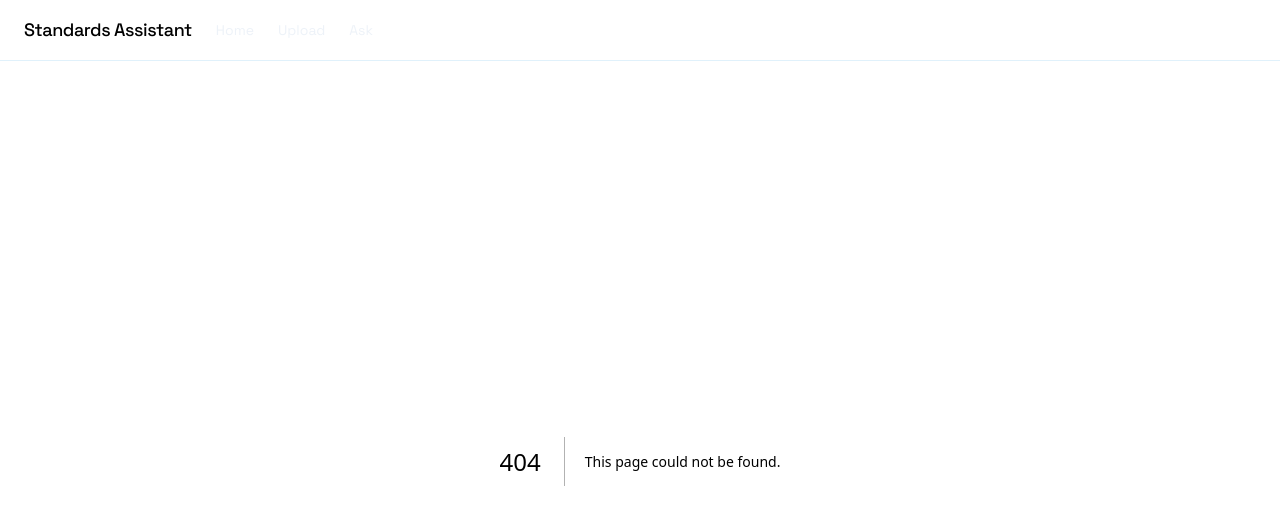
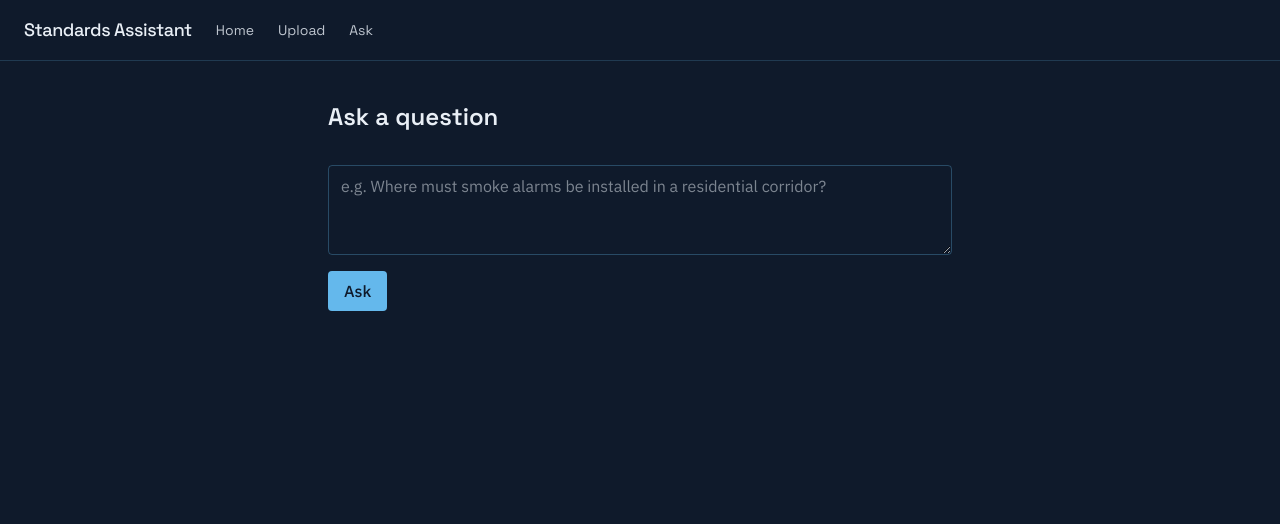
Before and after one commit to jonahh29/standards-assistant, a Next.js app: page /ask in a window 1280 px wide. Before the commit this address had no page. Shown: the top 524 px of the page. Built offline with nearby package versions, Linux system fonts and the light colour scheme.

Commit message:
Add cited Q&A: pgvector retrieval + Claude answer with clause/page citations

```diff
--- /dev/null
+++ b/src/app/api/ask/route.ts
@@ -0,0 +1,67 @@
+import { getSupabaseServerClient } from "@/lib/supabase-server";
+import { embedTexts } from "@/lib/voyage";
+import { askWithCitations, type RetrievedChunk } from "@/lib/anthropic";
+
+export const runtime = "nodejs";
+export const maxDuration = 60;
+
+const MATCH_COUNT = 8;
+
+export async function POST(request: Request) {
+  const { question } = await request.json();
+
+  if (!question || typeof question !== "string") {
+    return Response.json({ error: "A question is required." }, { status: 400 });
+  }
+
+  const supabase = getSupabaseServerClient();
+  const [questionEmbedding] = await embedTexts([question]);
+
+  const { data: matches, error: matchError } = await supabase.rpc(
+    "match_document_chunks",
+    { query_embedding: questionEmbedding, match_count: MATCH_COUNT }
+  );
+
+  if (matchError) {
+    return Response.json({ error: matchError.message }, { status: 500 });
+  }
+
+  if (!matches || matches.length === 0) {
+    return Response.json({
+      answer: "No documents have been uploaded yet, so there's nothing to search.",
+      citations: [],
+    });
+  }
+
+  const documentIds = [...new Set(matches.map((m: { document_id: string }) => m.document_id))];
+  const { data: documents } = await supabase
+    .from("documents")
+    .select("id, title")
+    .in("id", documentIds);
+
+  const titleById = new Map((documents ?? []).map((d) => [d.id, d.title as string]));
+
+  const retrieved: RetrievedChunk[] = matches.map(
+    (m: {
+      document_id: string;
+      content: string;
+      page_number: number | null;
+      clause_label: string | null;
+    }) => ({
+      documentTitle: titleById.get(m.document_id) ?? "Unknown document",
+      pageNumber: m.page_number,
+      clauseLabel: m.clause_label,
+      content: m.content,
+    })
+  );
+
+  const answer = await askWithCitations(question, retrieved);
+
+  const citations = retrieved.map((r) => ({
+    documentTitle: r.documentTitle,
+    pageNumber: r.pageNumber,
+    clauseLabel: r.clauseLabel,
+  }));
+
+  return Response.json({ answer, citations });
+}
--- /dev/null
+++ b/src/app/ask/page.tsx
@@ -0,0 +1,93 @@
+"use client";
+
+import { useState } from "react";
+
+interface Citation {
+  documentTitle: string;
+  pageNumber: number | null;
+  clauseLabel: string | null;
+}
+
+export default function AskPage() {
+  const [question, setQuestion] = useState("");
+  const [answer, setAnswer] = useState<string | null>(null);
+  const [citations, setCitations] = useState<Citation[]>([]);
+  const [status, setStatus] = useState<"idle" | "loading" | "error">("idle");
+  const [errorMessage, setErrorMessage] = useState("");
+
+  async function handleSubmit(e: React.FormEvent) {
+    e.preventDefault();
+    if (!question.trim()) return;
+
+    setStatus("loading");
+    setAnswer(null);
+    setErrorMessage("");
+
+    const res = await fetch("/api/ask", {
+      method: "POST",
+      headers: { "Content-Type": "application/json" },
+      body: JSON.stringify({ question }),
+    });
+    const json = await res.json();
+
+    if (!res.ok) {
+      setStatus("error");
+      setErrorMessage(json.error ?? "Something went wrong.");
+      return;
+    }
+
+    setAnswer(json.answer);
+    setCitations(json.citations ?? []);
+    setStatus("idle");
+  }
+
+  return (
+    <div className="flex flex-1 flex-col gap-8 px-6 py-10 max-w-2xl mx-auto w-full">
+      <h1 className="font-heading text-2xl font-semibold">Ask a question</h1>
+
+      <form onSubmit={handleSubmit} className="flex flex-col gap-4">
+        <textarea
+          value={question}
+          onChange={(e) => setQuestion(e.target.value)}
+          placeholder="e.g. Where must smoke alarms be installed in a residential corridor?"
+          rows={3}
+          className="rounded border border-cyan/30 bg-transparent px-3 py-2 text-offwhite outline-none focus:border-cyan"
+          required
+        />
+        <button
+          type="submit"
+          disabled={status === "loading"}
+          className="self-start rounded bg-cyan px-4 py-2 font-medium text-navy disabled:opacity-50"
+        >
+          {status === "loading" ? "Searching..." : "Ask"}
+        </button>
+        {status === "error" && (
+          <p className="font-mono text-sm text-amber">Error — {errorMessage}</p>
+        )}
+      </form>
+
+      {answer && (
+        <div className="flex flex-col gap-4 rounded border border-cyan/20 p-6">
+          <p className="whitespace-pre-wrap leading-relaxed">{answer}</p>
+          {citations.length > 0 && (
+            <div className="flex flex-col gap-1 border-t border-cyan/20 pt-4">
+              <span className="text-sm text-offwhite/60">Sources</span>
+              <ul className="flex flex-col gap-1 font-mono text-sm text-cyan">
+                {citations.map((c, i) => (
+                  <li key={i}>
+                    {c.documentTitle}
+                    {c.clauseLabel
+                      ? ` — clause ${c.clauseLabel}`
+                      : c.pageNumber
+                        ? ` — p.${c.pageNumber}`
+                        : ""}
+                  </li>
+                ))}
+              </ul>
+            </div>
+          )}
+        </div>
+      )}
+    </div>
+  );
+}
--- /dev/null
+++ b/src/lib/anthropic.ts
@@ -0,0 +1,46 @@
+import Anthropic from "@anthropic-ai/sdk";
+
+const client = new Anthropic();
+
+export interface RetrievedChunk {
+  documentTitle: string;
+  pageNumber: number | null;
+  clauseLabel: string | null;
+  content: string;
+}
+
+const SYSTEM_PROMPT = `You are Standards Assistant, helping architects find answers in Australian Standards documents.
+Answer ONLY using the excerpts provided below — never use outside knowledge.
+Every claim must cite its source as (Document title, p.PAGE) or (Document title, clause CLAUSE) when a clause number is available.
+If the excerpts don't contain enough information to answer, say so plainly instead of guessing.`;
+
+export async function askWithCitations(
+  question: string,
+  chunks: RetrievedChunk[]
+): Promise<string> {
+  const context = chunks
+    .map((c, i) => {
+      const ref = c.clauseLabel
+        ? `clause ${c.clauseLabel}`
+        : c.pageNumber
+          ? `p.${c.pageNumber}`
+          : "unknown location";
+      return `[Excerpt ${i + 1} — ${c.documentTitle}, ${ref}]\n${c.content}`;
+    })
+    .join("\n\n");
+
+  const response = await client.messages.create({
+    model: "claude-sonnet-5",
+    max_tokens: 1024,
+    system: SYSTEM_PROMPT,
+    messages: [
+      {
+        role: "user",
+        content: `Excerpts:\n\n${context}\n\nQuestion: ${question}`,
+      },
+    ],
+  });
+
+  const textBlock = response.content.find((block) => block.type === "text");
+  return textBlock?.type === "text" ? textBlock.text : "";
+}
```
